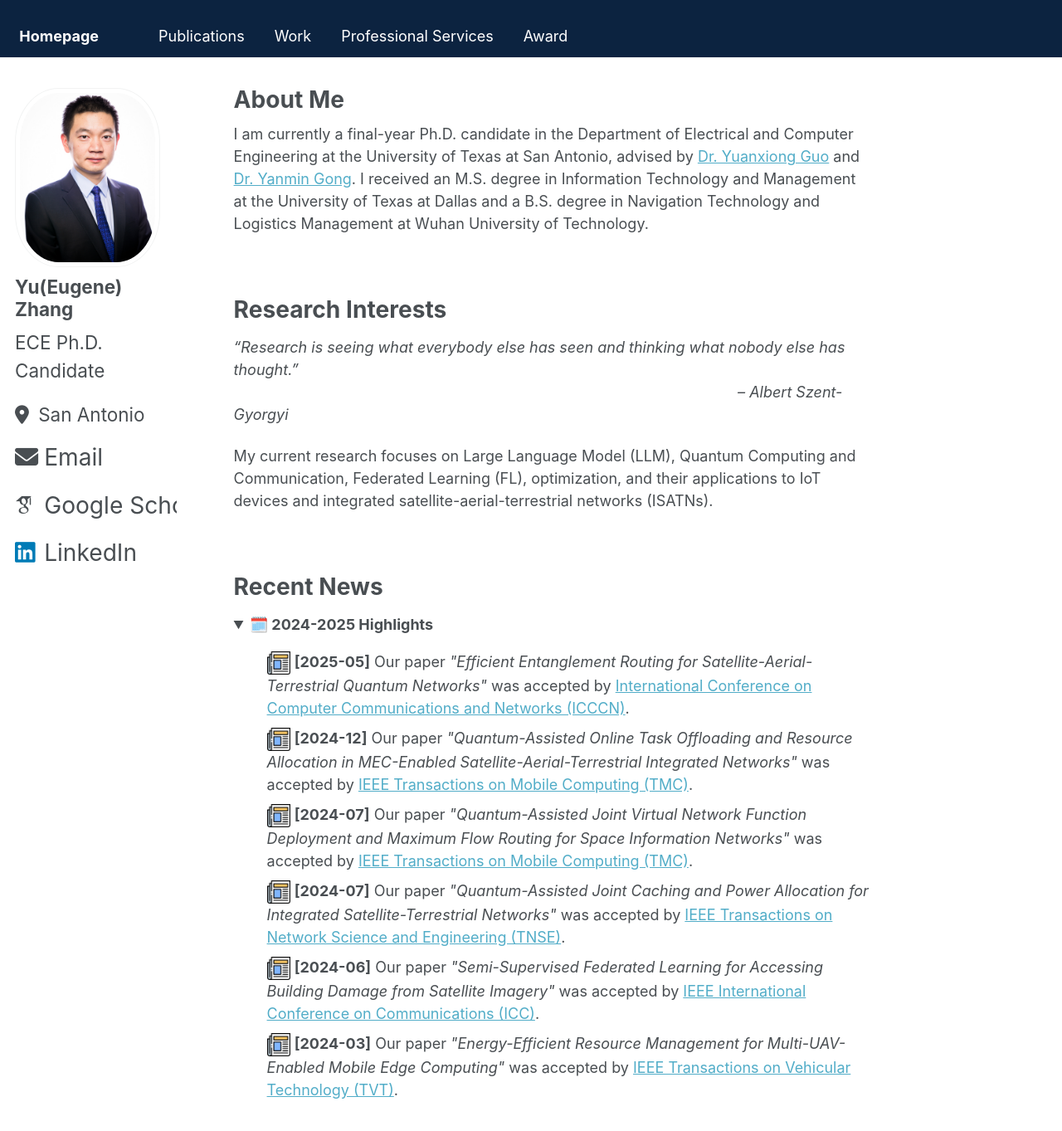
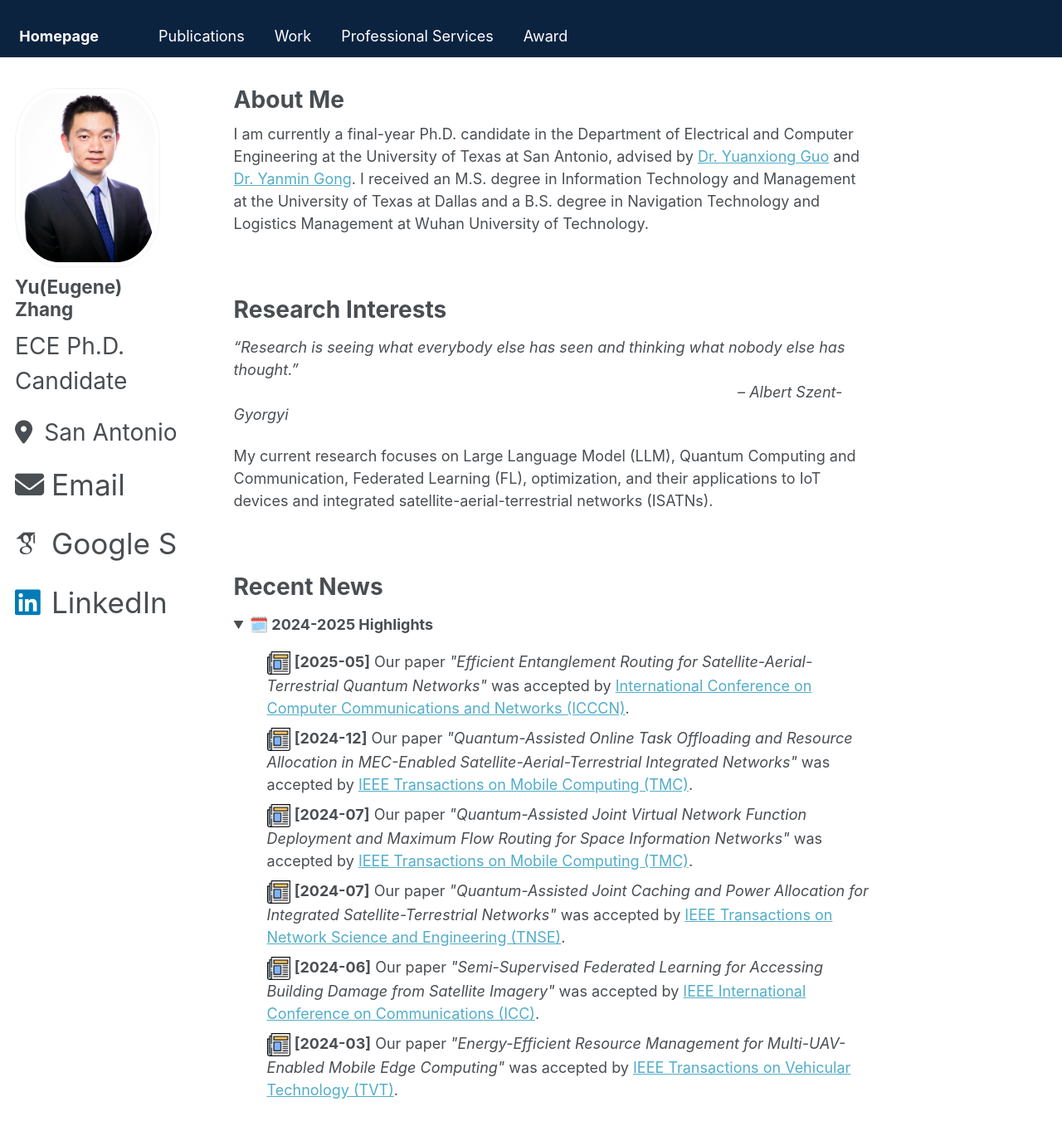
Before and after one commit to Yu-Zhang-Eugene/yu-zhang-eugene.github.io, a Jekyll site: the page built from _pages/about.md, in a window 1280 px wide and 1400 px high. Shown: the top 1363 px of the window at 83% size. Built offline with Jekyll 4.4.1, drawn with Linux system fonts in a browser that asks for light colours; some web fonts are replaced.

Commit message:
Update _sidebar.scss

```diff
--- a/_sass/_sidebar.scss
+++ b/_sass/_sidebar.scss
@@ -42,12 +42,12 @@
   }
 
   h3, h4 {
-    font-size: $type-size-5;
+    font-size: $type-size-3;
   }
 
   p, li {
     font-family: $sans-serif;
-    font-size: $type-size-4;
+    font-size: $type-size-3;
     line-height: 1.5;
   }
 
```
